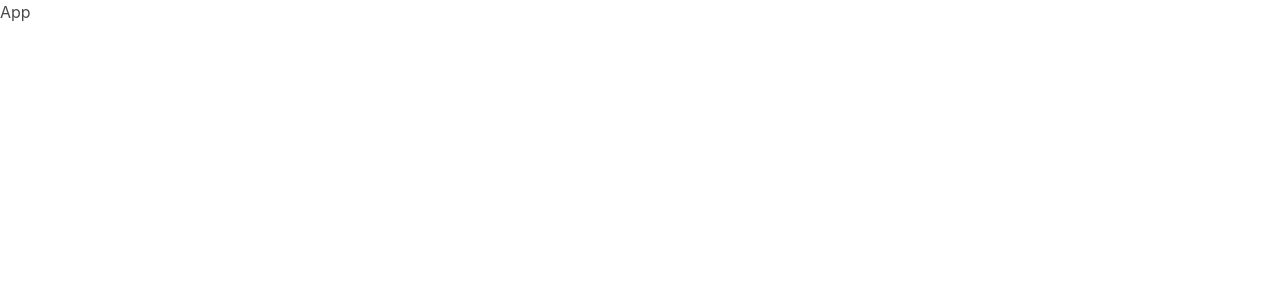
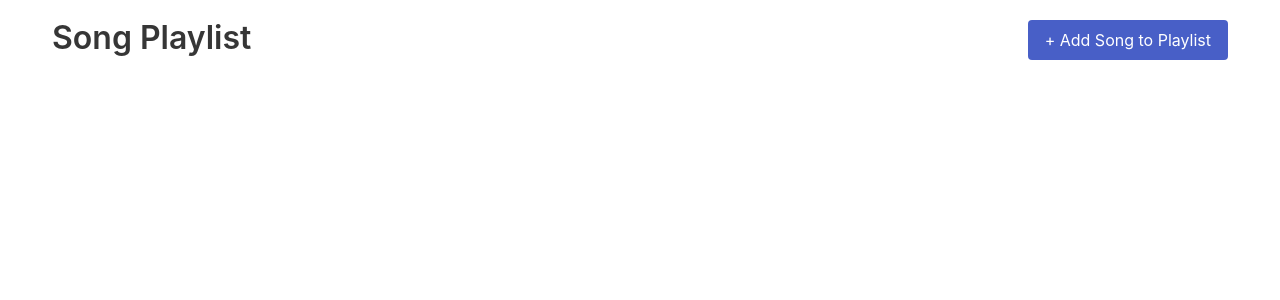
Before and after one commit to BehkoVasilev/redux-demo, a JavaScript app: page / in a window 1280 px wide. Shown: the top 300 px of the page. Built offline with nearby package versions, Linux system fonts and the light colour scheme.

Commit message:
update SongPlaylist.js

```diff
--- a/src/App.js
+++ b/src/App.js
@@ -1,7 +1,10 @@
+import SongPlaylist from "./components/SongPlaylist";
 import "./styles.css";
 
 function App() {
-    return <div>App</div>
+    return <div className="container is-fluid">
+        <SongPlaylist />
+    </div>
 };
 
 export default App;
--- a/src/components/SongPlaylist.js
+++ b/src/components/SongPlaylist.js
@@ -1,5 +1,46 @@
+import { createRandomSong } from "../data";
+
 function SongPlaylist() {
-    return <div>Song Playlist</div>
+    const songPlaylist = [];
+
+  const handleSongAdd = (song) => {
+   console.log(song);
+  };
+  const handleSongRemove = (song) => {
+    // To Do:
+    // Remove song from list of songs
+  };
+
+  const renderedSongs = songPlaylist.map((song) => {
+    return (
+      <li key={song}>
+        {song}
+        <button
+          onClick={() => handleSongRemove(song)}
+          className="button is-danger"
+        >
+          X
+        </button>
+      </li>
+    );
+  });
+
+  return (
+    <div className="content">
+      <div className="table-header">
+        <h3 className="subtitle is-3">Song Playlist</h3>
+        <div className="buttons">
+          <button
+            onClick={() => handleSongAdd(createRandomSong())}
+            className="button is-link"
+          >
+            + Add Song to Playlist
+          </button>
+        </div>
+      </div>
+      <ul>{renderedSongs}</ul>
+    </div>
+  );
 };
 
 export default SongPlaylist;
```
